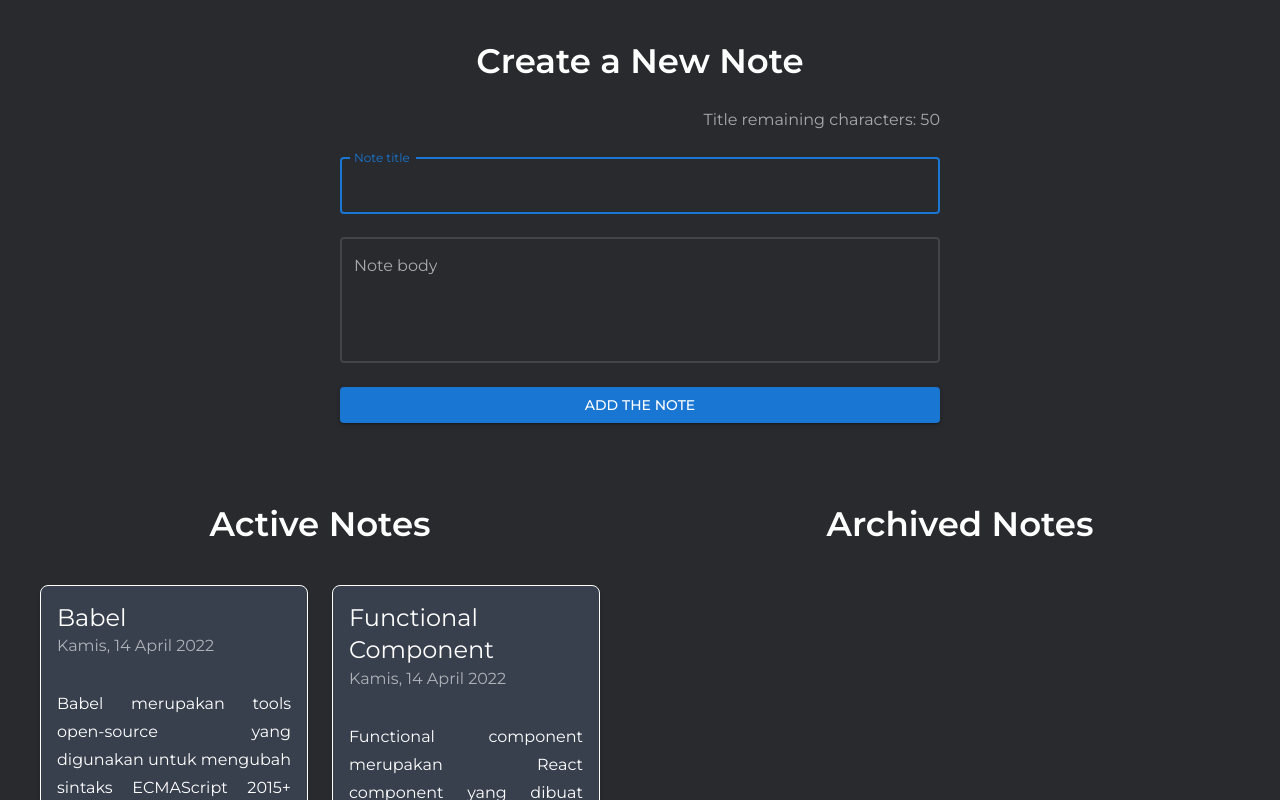
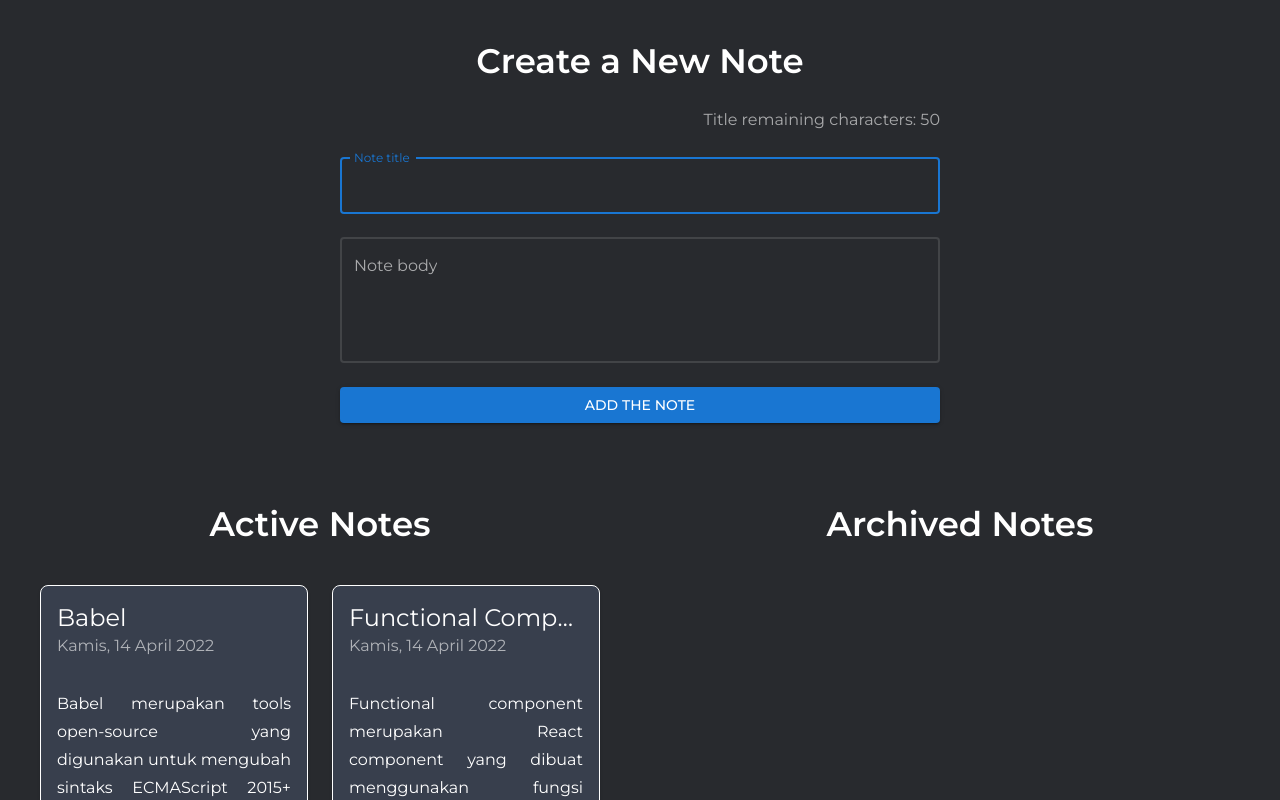
Before and after one commit to jaballogian/dicoding-submissions, a React (Create React App) app in the folder react/1-learn-react/: page / in a window 1280 px wide. Shown: the top 800 px of the page. Built offline with nearby package versions, Linux system fonts and the light colour scheme.

Commit message:
fix the styles

```diff
--- a/react/1-learn-react/src/components/NoteItem.jsx
+++ b/react/1-learn-react/src/components/NoteItem.jsx
@@ -26,6 +26,15 @@ const NoteItem = (props) => {
         <CardHeader
           title={title}
           subheader={showFormattedDate(createdAt)}
+          titleTypographyProps={{
+            noWrap: true,
+          }}
+          sx={{
+            '& .MuiCardHeader-content': {
+              flex: '1 1 auto',
+              width: '100%',
+            },
+          }}
         />
 
         {/* CONTENT */}
@@ -33,7 +42,8 @@ const NoteItem = (props) => {
           <Typography
             variant='subtitle1'
             textAlign='justify'
-            flex='1'
+            flex={1}
+            sx={{ wordWrap: 'break-word' }}
           >
             {body}
           </Typography>
--- a/react/1-learn-react/src/components/NoteList.jsx
+++ b/react/1-learn-react/src/components/NoteList.jsx
@@ -11,7 +11,7 @@ const NoteList = (props) => {
 
   return (
     <Stack
-      flex='1'
+      flex={1}
       padding={40}
       spacing={40}
     >
```
